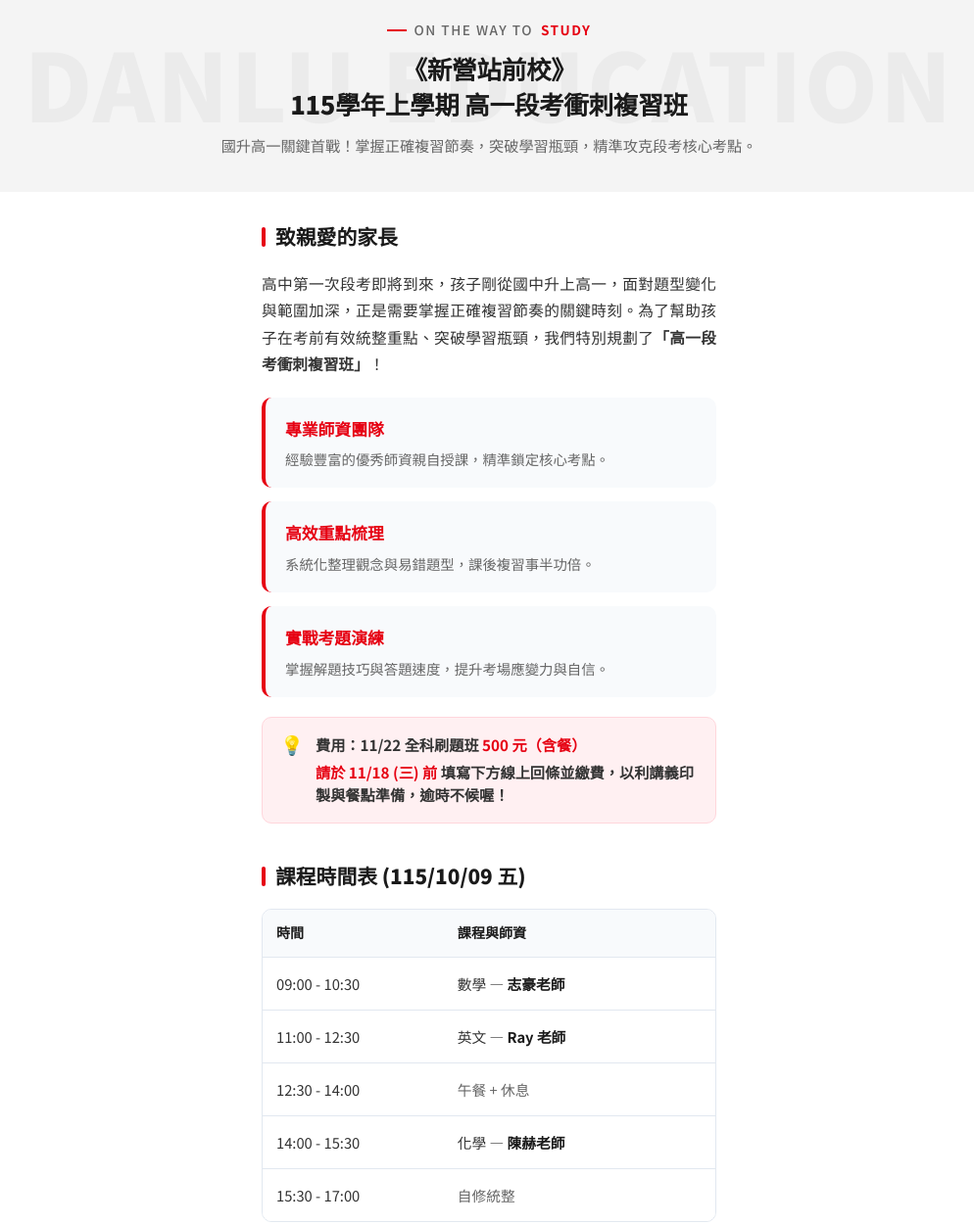
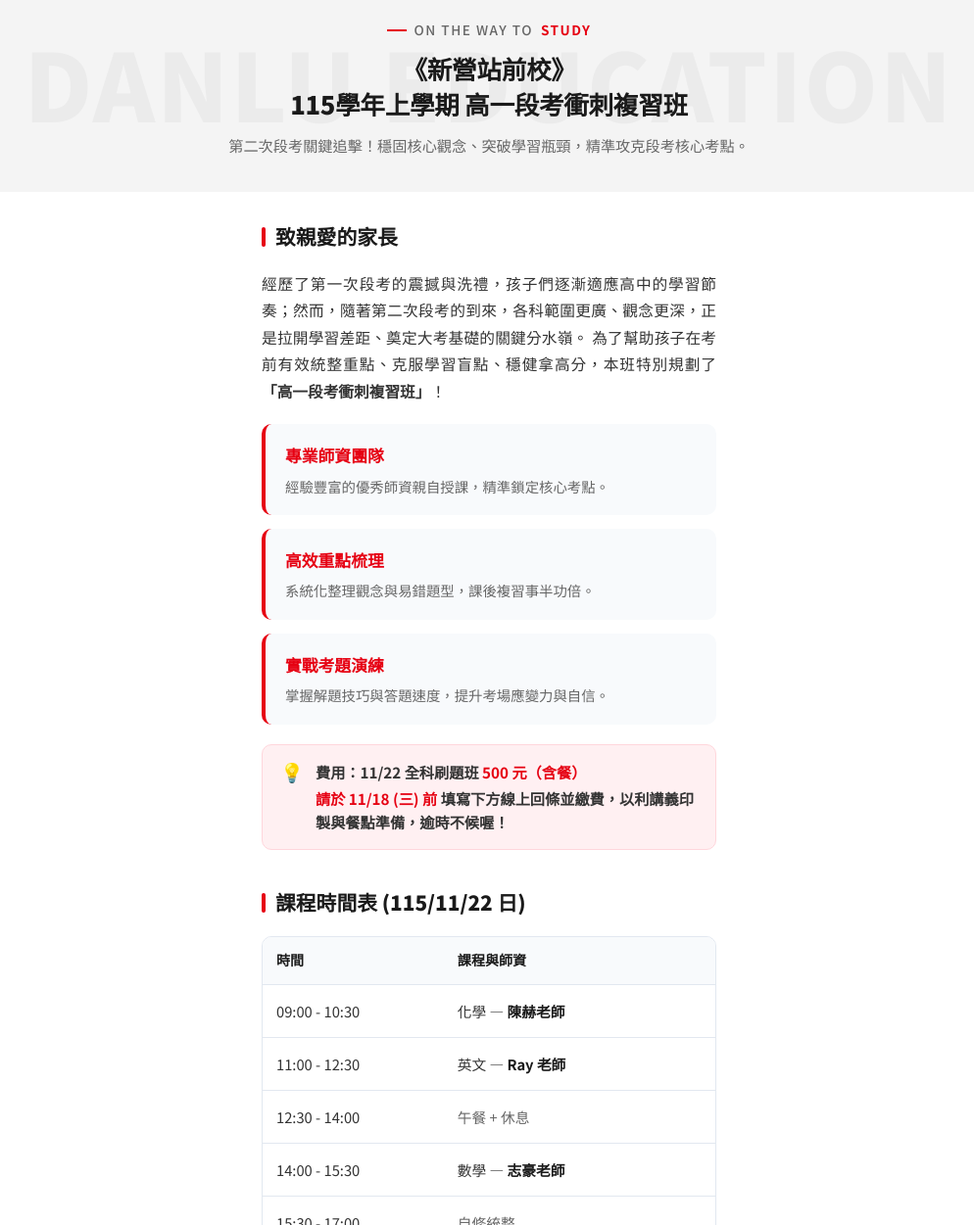
Before and after one commit to Sy-danlu/danlu.github.io, a plain HTML site: page index.html in a window 1280 px wide. Shown: the part 133-1384 px from the top of the page at 98% size, without its empty margins (141-1135 px from the left). Drawn offline with Linux system fonts and the light colour scheme.

Commit message:
Update index.html

```diff
--- a/index.html
+++ b/index.html
@@ -363,7 +363,7 @@
                 <span class="red-line"></span> ON THE WAY TO <span>STUDY</span>
             </div>
             <h1>《新營站前校》<br>115學年上學期 高一段考衝刺複習班</h1>
-            <p>國升高一關鍵首戰！掌握正確複習節奏，突破學習瓶頸，精準攻克段考核心考點。</p>
+            <p>第二次段考關鍵追擊！穩固核心觀念、突破學習瓶頸，精準攻克段考核心考點。</p>
         </div>
     </section>
 
@@ -374,7 +374,9 @@
         <section class="section-block">
             <h2 class="section-title">致親愛的家長</h2>
             <p class="intro-text">
-                高中第一次段考即將到來，孩子剛從國中升上高一，面對題型變化與範圍加深，正是需要掌握正確複習節奏的關鍵時刻。為了幫助孩子在考前有效統整重點、突破學習瓶頸，我們特別規劃了<strong>「高一段考衝刺複習班」</strong>！
+               經歷了第一次段考的震撼與洗禮，孩子們逐漸適應高中的學習節奏；然而，隨著第二次段考的到來，各科範圍更廣、觀念更深，正是拉開學習差距、奠定大考基礎的關鍵分水嶺。
+
+為了幫助孩子在考前有效統整重點、克服學習盲點、穩健拿高分，本班特別規劃了<strong>「高一段考衝刺複習班」</strong>！
             </p>
 
             <div class="features-grid">
@@ -403,7 +405,7 @@
 
         <!-- 課程時間表 -->
         <section class="section-block">
-            <h2 class="section-title">課程時間表 (115/10/09 五)</h2>
+            <h2 class="section-title">課程時間表 (115/11/22 日)</h2>
             <table class="schedule-table">
                 <thead>
                     <tr>
@@ -414,7 +416,7 @@
                 <tbody>
                     <tr>
                         <td>09:00 - 10:30</td>
-                        <td>數學 — <span class="teacher-tag">志豪老師</span></td>
+                        <td>化學 — <span class="teacher-tag">陳赫老師</span></td>
                     </tr>
                     <tr>
                         <td>11:00 - 12:30</td>
@@ -426,7 +428,7 @@
                     </tr>
                     <tr>
                         <td>14:00 - 15:30</td>
-                        <td>化學 — <span class="teacher-tag">陳赫老師</span></td>
+                        <td>數學 — <span class="teacher-tag">志豪老師</span></td>
                     </tr>
                     <tr>
                         <td>15:30 - 17:00</td>
@@ -439,7 +441,7 @@
         <!-- 線上報名表單 -->
         <section class="section-block">
             <h2 class="section-title">家長線上報名回條</h2>
-            <p style="color: var(--danlu-gray-text); font-size: 0.9rem; margin-bottom: 14px;">請填寫下方線上表單完成報名確認，資料將由班主任進行統籌處理。</p>
+            <p style="color: var(--danlu-gray-text); font-size: 0.9rem; margin-bottom: 14px;">請填寫下方線上表單完成報名確認，資料將由行政老師進行統籌處理。</p>
             <div class="form-container">
                 <iframe src="https://docs.google.com/forms/d/e/1FAIpQLSdD3nBUN2k7-Ol8xzl3rfkPy1kVM9n-PFU47WbFjBetgp935A/viewform?embedded=true">載入中…</iframe>
             </div>
```
